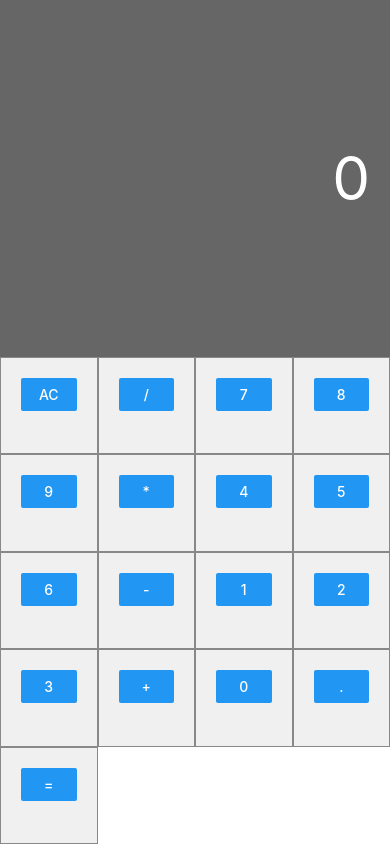
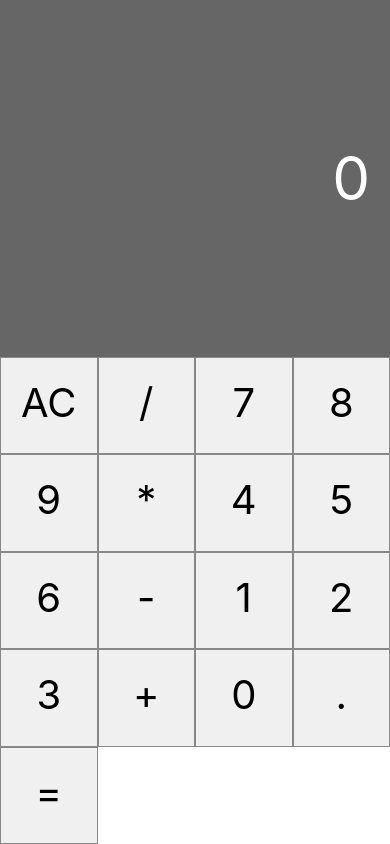
Before and after one commit to Joao-Darwin/calculator-reactnative, a React Native app: screen / in a window 390 px wide. Built offline with nearby package versions, Linux system fonts and the light colour scheme.

Commit message:
refactor: Substituir tag Button por TouchableHighlight no componente Button

```diff
--- a/src/components/Button.tsx
+++ b/src/components/Button.tsx
@@ -1,5 +1,5 @@
 import React from "react";
-import { Button as ButtonReact, Dimensions, StyleSheet, View } from "react-native";
+import { Dimensions, StyleSheet, Text, TouchableHighlight } from "react-native";
 
 const style = StyleSheet.create({
     button: {
@@ -8,6 +8,7 @@ const style = StyleSheet.create({
         width: Dimensions.get('window').width / 4,
         padding: 20,
         backgroundColor: '#f0f0f0',
+        justifyContent: 'center',
         textAlign: 'center',
         borderWidth: 1,
         borderColor: '#888'
@@ -21,9 +22,9 @@ interface Props {
 
 function Button({ title, onClick }: Props): React.JSX.Element {
     return (
-        <View style={style.button}>
-            <ButtonReact title={title} onPress={onClick}/>
-        </View>
+        <TouchableHighlight onPress={onClick}>
+            <Text style={style.button}>{title}</Text>
+        </TouchableHighlight>
     )
 }
 
```
